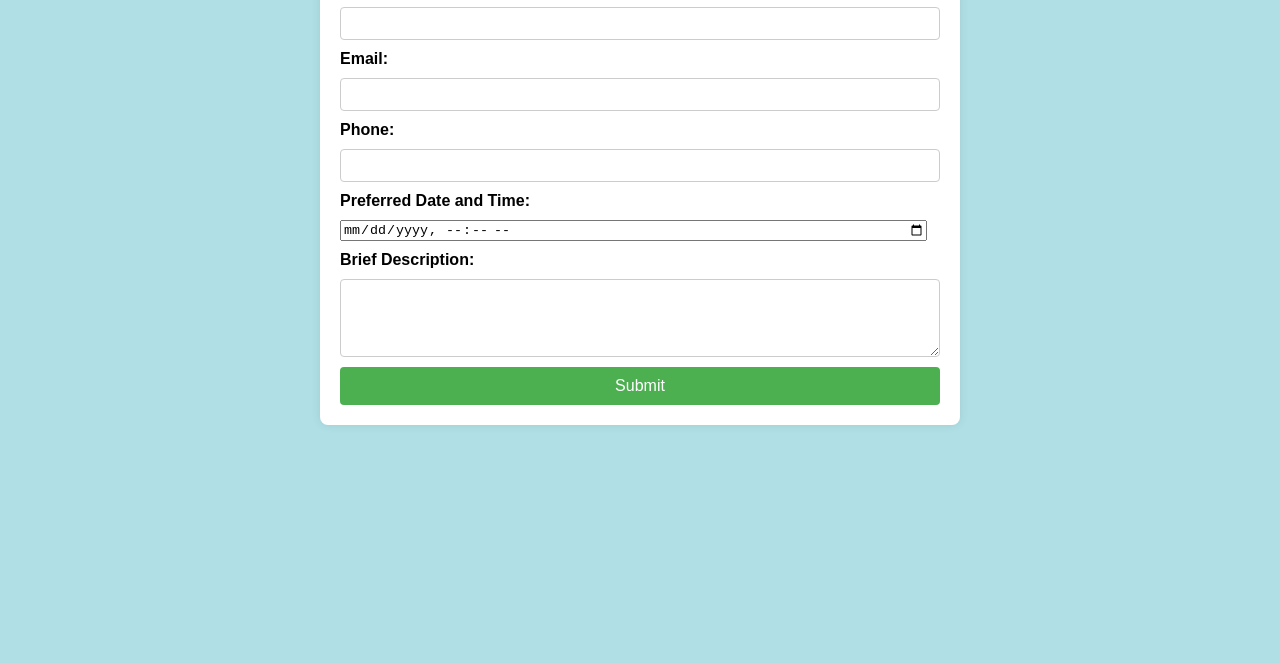
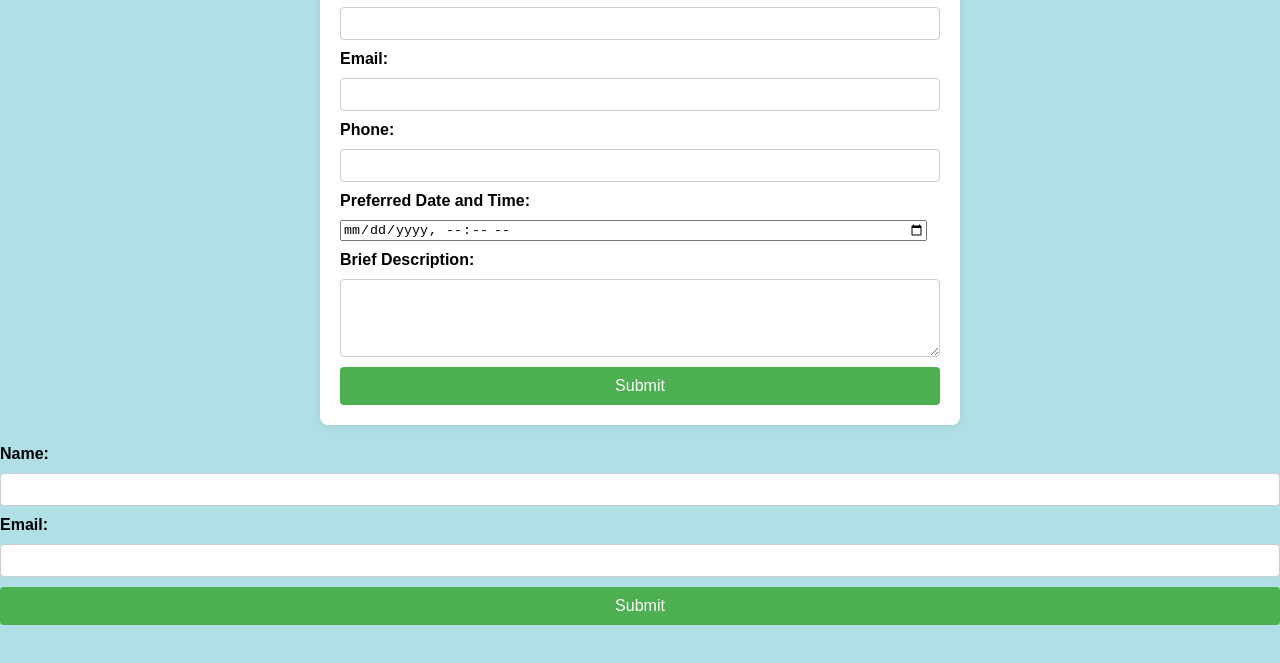
Before and after one commit to AdvocateConnect/AdvocateConnect, a plain HTML site: page index1.html in a window 1280 px wide. Shown: the part 129-792 px from the top of the page. Drawn offline with Linux system fonts and the light colour scheme.

Commit message:
Update index1.html

```diff
--- a/index1.html
+++ b/index1.html
@@ -47,5 +47,13 @@
             return false;
         }
     </script>
+    <form action="https://formspree.io/f/mgvwovkj" method="POST">
+    <label for="name">Name:</label>
+    <input type="text" id="name" name="name">
+    <label for="email">Email:</label>
+    <input type="email" id="email" name="email">
+    <button type="submit">Submit</button>
+</form>
+
 </body>
 </html>
```
